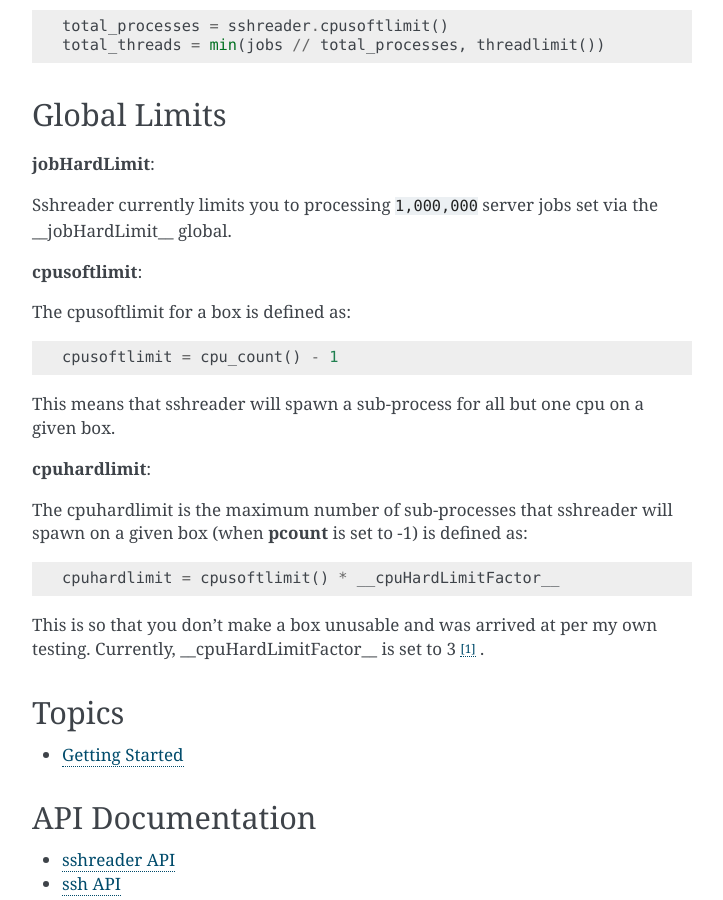
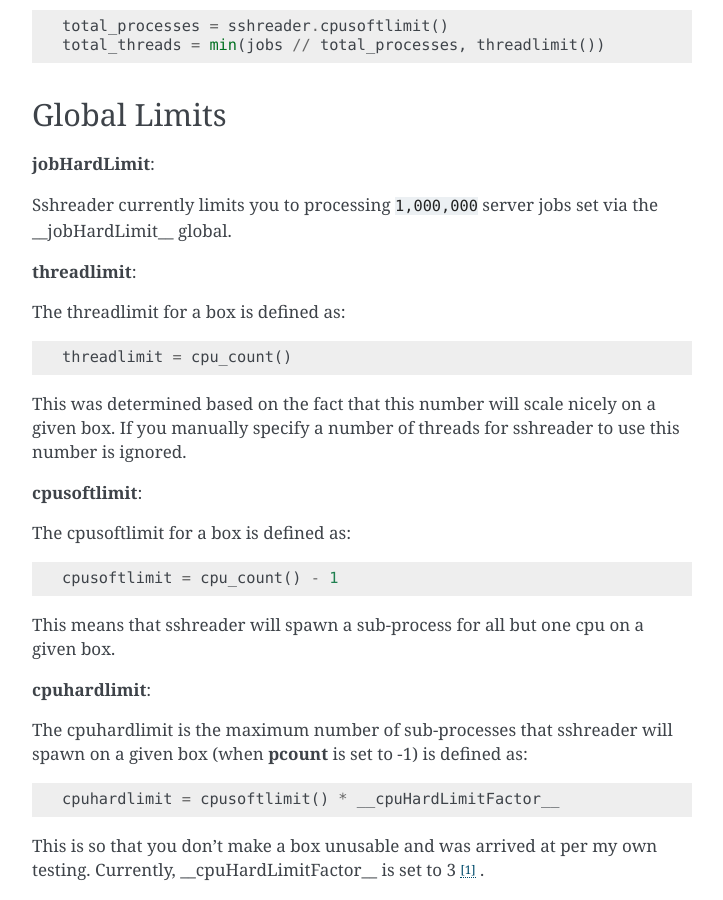
Before and after one commit to isaiah1112/sshreader, a Sphinx documentation site: the page built from docs/source/index.rst, in a window 1280 px wide and 900 px high, scrolled down 1081 px. Shown: the whole window, without its empty margins (388-1111 px from the left). Built offline with Sphinx 7.4.7, drawn with Linux system fonts in a browser that asks for light colours.

Commit message:
Updating docs again.

```diff
--- a/docs/source/index.rst
+++ b/docs/source/index.rst
@@ -51,6 +51,17 @@ Global Limits
 **jobHardLimit**:
 
 Sshreader currently limits you to processing :code:`1,000,000` server jobs set via the \_\_jobHardLimit\_\_ global.
+
+**threadlimit**:
+
+The threadlimit for a box is defined as:
+
+.. code:: Python
+
+    threadlimit = cpu_count()
+
+This was determined based on the fact that this number will scale nicely on a given box.  If you manually specify a number
+of threads for sshreader to use this number is ignored.
 
 **cpusoftlimit**:
 
```
